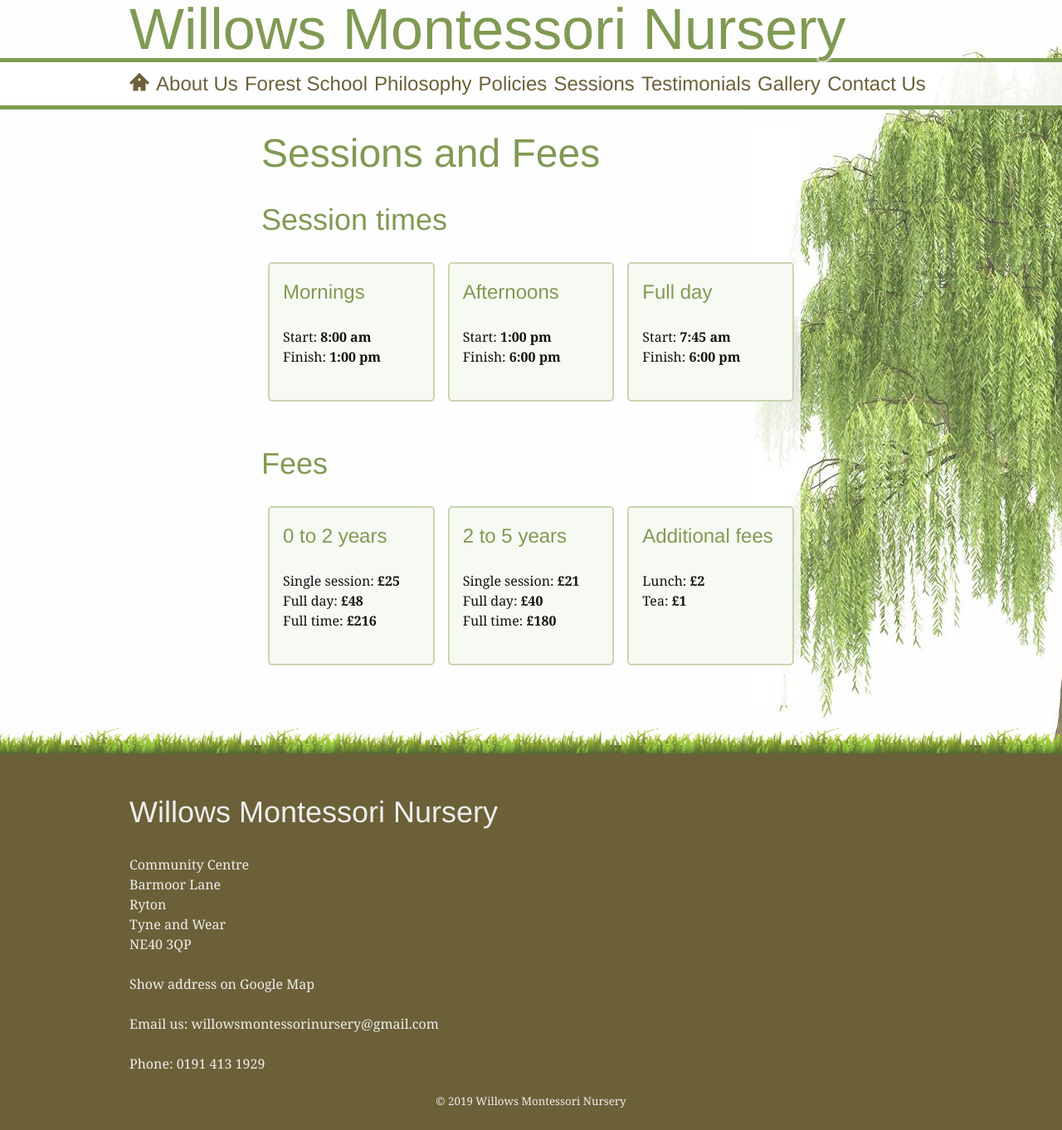
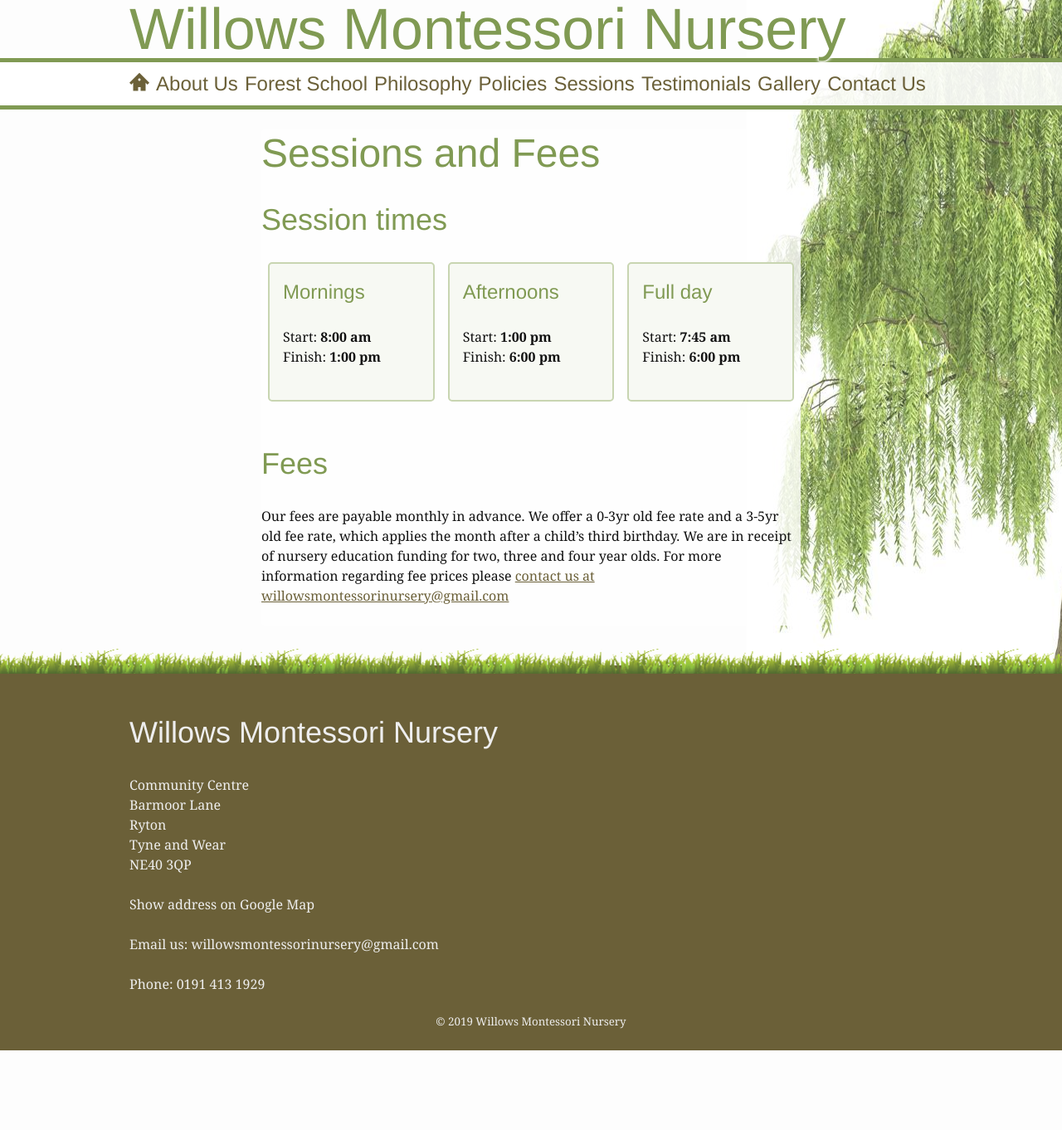
Before and after one commit to MrSleeth/willows2016, a Jekyll site: the page built from _sessions/index.html, in a window 1280 px wide. Shown: the whole page at 83% size. Built offline with Jekyll 4.4.1, drawn with Linux system fonts in a browser that asks for light colours; a script that is not in the unit is left out; after the commit the page ends 1266 px from its top, so only the background shows below that.

Commit message:
update fees page

```diff
--- a/_sessions/index.html
+++ b/_sessions/index.html
@@ -29,18 +29,9 @@ layout: page
 
 <h2>Fees</h2>
 
-<div class="l-flexgrid box-out">
-{% for fee in fees %}
-  <section class="box-out__item">
-    <h3>{{ fee[0] | capitalize }}</h3>
-    <dl>
-      {% for item in fee[1] %}
-      <dt>{{ item[0] | capitalize }}:</dt>
-      <dd>{{ item[1] | prepend: "£"}}</dd>
-      {% endfor %}
-    </dl>
-  </section>
-{% endfor %}
-</div>
-
+<p>
+Our fees are payable monthly in advance. We offer a 0-3yr old fee rate and a 3-5yr old fee rate, which applies the month after a child’s third birthday.
+We are in receipt of nursery education funding for two, three and four year olds.
+For more information regarding fee prices please <a href="mailto:willowsmontessorinursery@gmail.com">contact us at willowsmontessorinursery@gmail.com</a>
+</p>
 <!-- DO NOT AMEND ABOVE THIS LINE -->
```
